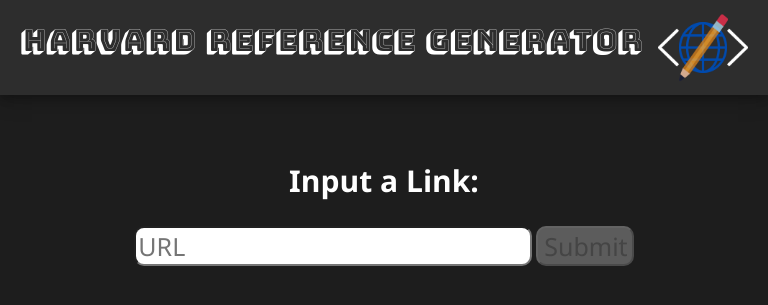
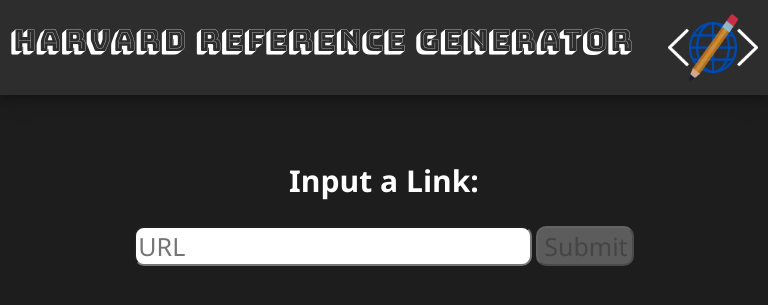
Before and after one commit to cBridges851/Harvard-Reference-Generator, a Flask app: page / in a window 768 px wide. Shown: the top 305 px of the page. Run offline with Flask 2, Linux system fonts and the light colour scheme.

Commit message:
front-end-restyle Made some space between heading and logo on mobile and tablet.

```diff
--- a/static/stylesheets/mobile.css
+++ b/static/stylesheets/mobile.css
@@ -1,14 +1,24 @@
 @media screen and (max-width: 479px) {
+    :root {
+        --header-contents-margin: 10px;
+    }
+
     body {
         margin: 0;
         font-size: 16px;
     }
+
     header {
         padding: 0;
     }
 
     header h1 {
         font-size: 15px;
+    }
+
+    .logo {
+        width: 50px;
+        height: 55px;
     }
 
     h2 {
@@ -45,11 +55,6 @@
         margin-top: 10px;
     }
 
-    .logo {
-        width: 50px;
-        height: 55px;
-    }
-
     .input__unexpected-output .unexpected-output__information-box label{
         font-size: 16px;
     }
--- a/static/stylesheets/style.css
+++ b/static/stylesheets/style.css
@@ -1,5 +1,6 @@
 :root {
     --subcontainer-padding: 50px;
+    --header-contents-margin: 20px;
     --text-color: #FFFFFF;
     --page-padding: 0;
     --button-width: 15%;
@@ -27,8 +28,15 @@ header {
 
 header h1 {
     font-size: 28px;
-    margin-left: 20px;
+    margin-left: var(--header-contents-margin);
     font-weight: lighter;
+}
+
+.logo {
+    width: 100px;
+    height: 105px;
+    align-self: center;
+    margin-right: var(--header-contents-margin);
 }
 
 h2 {
@@ -87,13 +95,6 @@ label {
     font-size: 2em;
 }
 
-.logo {
-    width: 100px;
-    height: 105px;
-    align-self: center;
-    margin-right: 20px;
-}
-
 .input__unexpected-output {
     text-align: left;
     display: flex;
--- a/static/stylesheets/tablet.css
+++ b/static/stylesheets/tablet.css
@@ -1,4 +1,8 @@
 @media screen and (min-width: 480px) and (max-width: 770px) {
+    :root {
+        --header-contents-margin: 10px;
+    }
+
     body {
         margin: 0;
     }
@@ -9,6 +13,13 @@
 
     header h1 {
         font-size: 30px;
+        margin-left: var(--header-contents-margin);
+    }
+
+    .logo {
+        width: 90px;
+        height: 95px;
+        margin-right: var(--header-contents-margin);
     }
 
     h2 {
@@ -37,11 +48,6 @@
         width: 15%;
     }
 
-    .logo {
-        width: 90px;
-        height: 95px;
-    }
-
     .unexpected-output__information-box label {
         font-size: 25px;
     }
```
